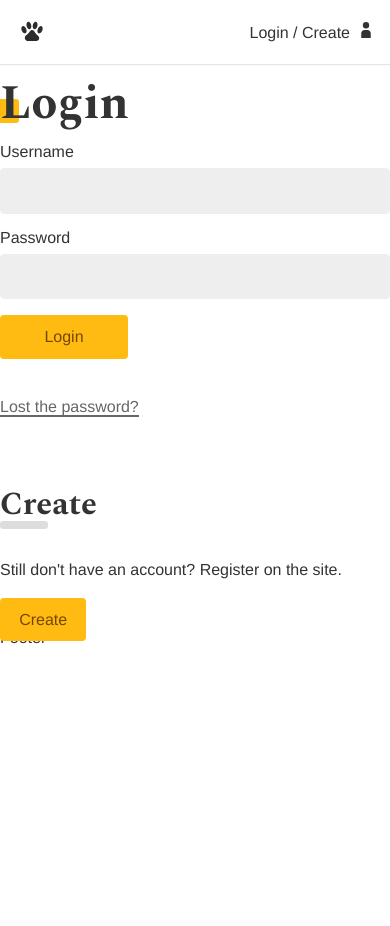
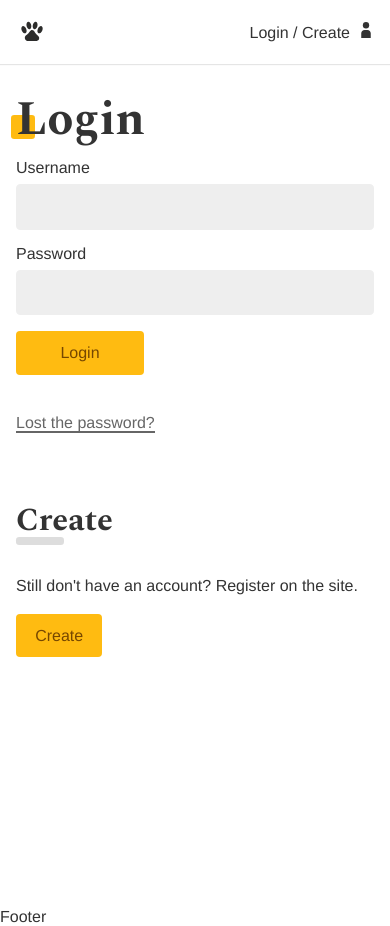
Before and after one commit to marceloleandropereira/dog-social, a React (Create React App) app: page /login in a window 390 px wide. Before the commit the page ends 844 px from the top, so only its background shows below. Built offline with nearby package versions, Linux system fonts and the light colour scheme; the HTML template or start-up script is replaced by a standard one.

Commit message:
feat: new styles for login form

```diff
--- a/src/Components/Login/Login.js
+++ b/src/Components/Login/Login.js
@@ -5,6 +5,7 @@
 import LoginForm from './LoginForm'
 import LoginPasswordLost from './LoginPasswordLost'
 import LoginPasswordReset from './LoginPasswordReset'
+import styles from './Login.module.css'
 
 const Login = () => {
   const { isLogged } = React.useContext(UserContext)
@@ -12,7 +13,8 @@
   if(isLogged === true) return <Navigate to="/account"/>
 
   return (
-    <div>
+    <section className={styles.login}>
+      <div className={styles.forms}>
         <Routes>
           <Route path="/" element={<LoginForm />} />
           <Route path="/create" element={<LoginCreate />} />
@@ -20,6 +22,7 @@
           <Route path="/reset" element={<LoginPasswordReset />} />
         </Routes>
       </div>
+    </section>
   )
 }
 
--- /dev/null
+++ b/src/Components/Login/Login.module.css
@@ -0,0 +1,32 @@
+.login {
+  display: grid;
+  grid-template-columns: 1fr 1fr;
+  min-height: 100vh;
+  gap: 2rem;
+}
+
+.login::before {
+  content: '';
+  display: block;
+  background: url('../../Assets/login.jpg') no-repeat center center;
+  background-size: cover;
+}
+
+.forms {
+  max-width: 30rem;
+  padding: 1rem;
+}
+
+@media (max-width: 40rem) {
+  .login {
+    grid-template-columns: 1fr;
+  }
+
+  .login::before {
+    display: none;
+  }
+
+  .forms {
+    max-width: 100%;
+  }
+}
--- a/src/Components/Login/LoginForm.js
+++ b/src/Components/Login/LoginForm.js
@@ -44,7 +44,9 @@
       <div className={styles.create}>
         <h2 className={styles.subtitle}>Create</h2>
         <p>Still don't have an account? Register on the site.</p>
-        <Link className={stylesButton.button} to="/login/create">Create</Link>
+        <Link className={stylesButton.button} to="/login/create">
+          Create
+        </Link>
       </div>
     </section>
   )
```
Lines whose indentation alone changed are shown as unchanged.
